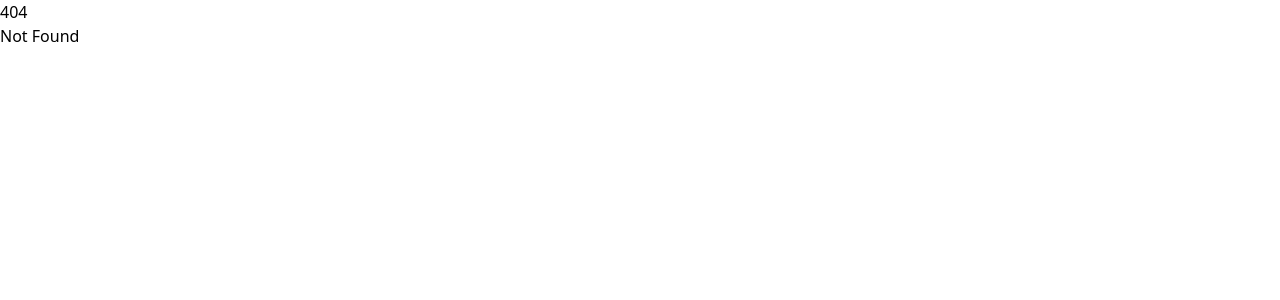
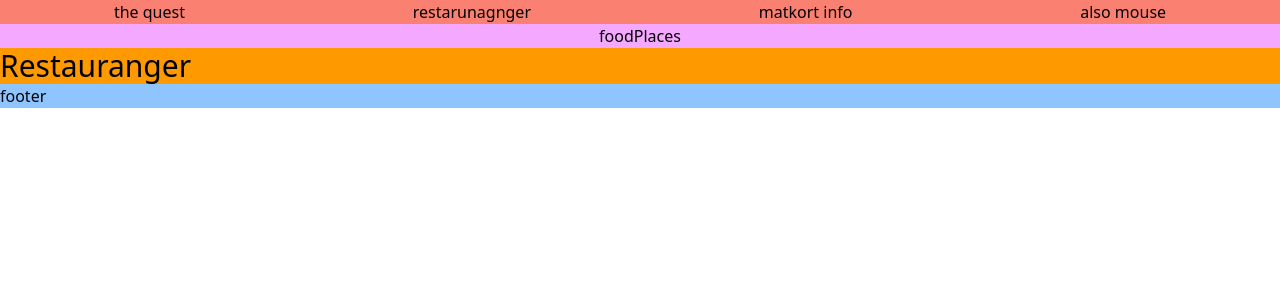
Before and after one commit to katarina-pen/WU_slutprojekt-FoodQuest, a SvelteKit app: page /foodPlaces in a window 1280 px wide. Before the commit this address had no page. Shown: the top 300 px of the page. Built offline with nearby package versions, Linux system fonts and the light colour scheme.

Commit message:
V.10-Basic layout färdig

```diff
--- a/src/routes/+layout.svelte
+++ b/src/routes/+layout.svelte
@@ -2,9 +2,21 @@
 	import './layout.css';
 	import favicon from '$lib/assets/favicon.svg';
 	import Nav from './Nav.svelte';
+	import Header from './Header.svelte';
+	import Footer from './Footer.svelte';
 
 	let { children } = $props();
 </script>
 
 <svelte:head><link rel="icon" href={favicon} /></svelte:head>
-{@render children()}
+<Nav />
+<Header />
+
+
+
+<main class="bg-amber-500 row-start-3 col-span-full">
+	{@render children()}
+</main>
+
+
+<Footer />
--- a/src/routes/+page.svelte
+++ /dev/null
@@ -1,7 +0,0 @@
-<h1>FoodQuest</h1>
-
-
-<!-- <p>Visit <a href="https://svelte.dev/docs/kit">svelte.dev/docs/kit</a> to read the documentation</p> -->
-<p>Detta är home page</p>
-
-<iframe src="https://www.google.com/maps/d/embed?mid=1miPxSsYcJW_8GEh7R48ZjLySZF4C-5M&ehbc=2E312F" width="640" height="480"></iframe>
--- /dev/null
+++ b/src/routes/Footer.svelte
@@ -0,0 +1,3 @@
+<footer class="bg-blue-300 row-start-4 col-span-full">
+    footer
+</footer>
--- /dev/null
+++ b/src/routes/Header.svelte
@@ -0,0 +1,5 @@
+<header class="bg-fuchsia-300 col-start-2 transition delay-150 duration-300 ease-in-out hover:-translate-y-1 hover:scale-100 hover:bg-indigo-500 text-center">{page.url.pathname.slice(1)}</header>
+
+<script>
+    import { page } from '$app/state';
+</script>
--- a/src/routes/Nav.svelte
+++ b/src/routes/Nav.svelte
@@ -1,6 +1,6 @@
 <div class="flex justify-around bg-[salmon]">
-      <h2>the quest</h2>
-      <h2>restarunagnger</h2>
-        <h2>matkort info</h2>
+      <a href="/home">the quest</a>
+      <a href="/foodPlaces">restarunagnger</a>
+      <a href="/info">matkort info</a>
       <a href="https://www.youtube.com/watch?v=DA7wDV4MbNo"> also mouse</a>
 </div>
--- /dev/null
+++ b/src/routes/foodPlaces/+page.svelte
@@ -0,0 +1 @@
+<h1 class="bg-amber-500 text-3xl">Restauranger</h1>
--- /dev/null
+++ b/src/routes/home/+page.svelte
@@ -0,0 +1 @@
+<iframe src="https://www.google.com/maps/d/embed?mid=1miPxSsYcJW_8GEh7R48ZjLySZF4C-5M&ehbc=2E312F" width="640" height="480"></iframe>
--- /dev/null
+++ b/src/routes/info/+page.svelte
@@ -0,0 +1 @@
+<p>Info för matkortet</p>
```
Also changed, not shown: src/routes/home/+page.js (added).
